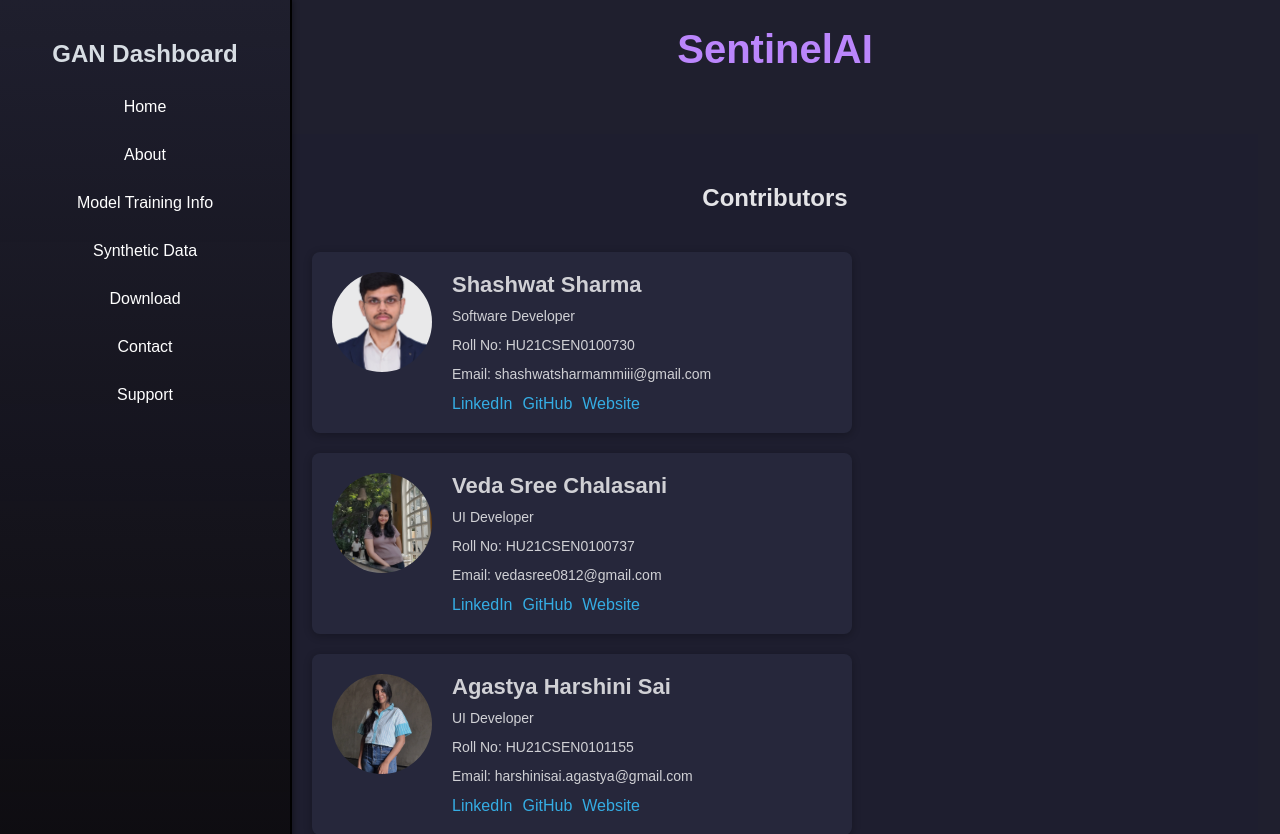
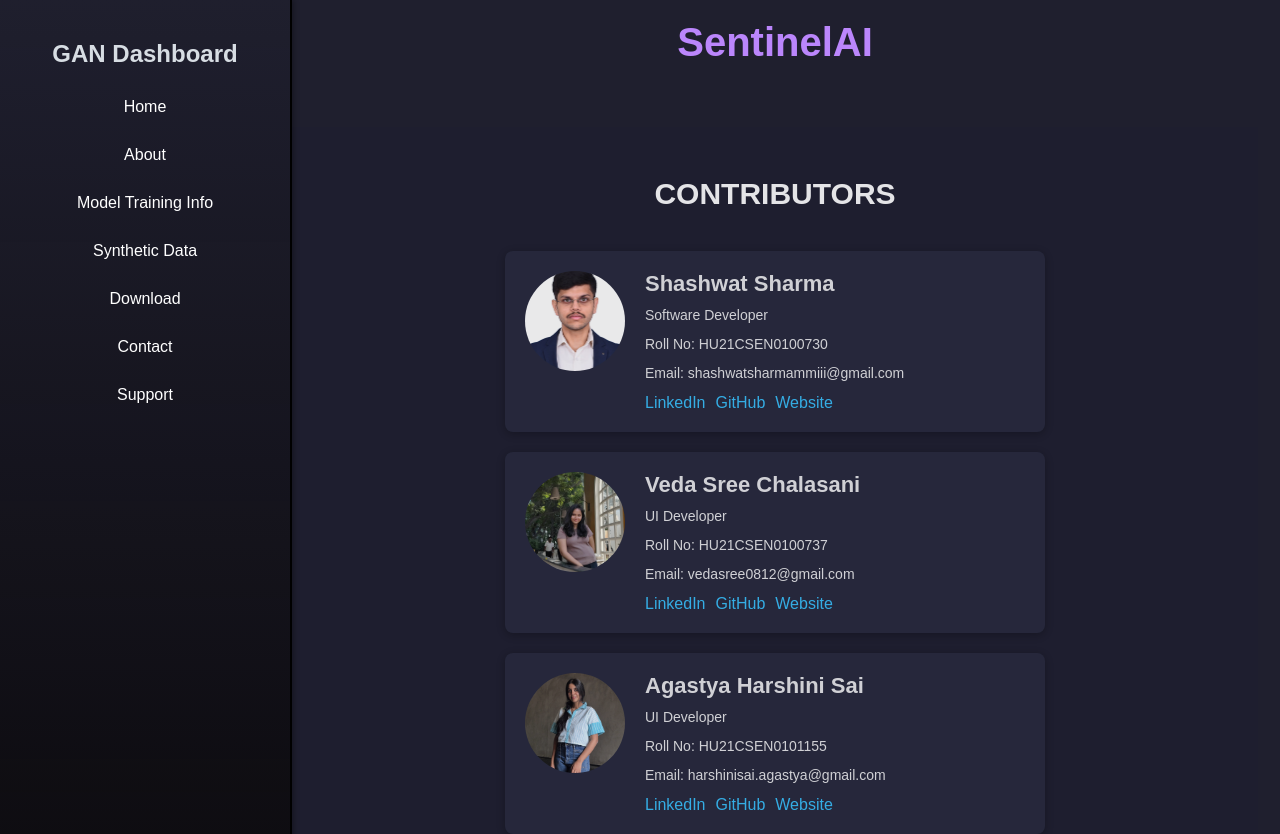
Before and after one commit to Itz-Shashwat/sentinelAI, a React (Create React App) app in the folder sentinelai/: page /contact in a window 1280 px wide. Shown: the top 834 px of the page. Built offline with nearby package versions, Linux system fonts and the light colour scheme.

Commit message:
Fine tuning

```diff
--- a/sentinelai/src/Contact.js
+++ b/sentinelai/src/Contact.js
@@ -44,7 +44,7 @@ function Contact() {
             <div style={mainStyle}>
                 {/* Header */}
                 <div style={headerStyle}>
-                    <h1 style={{ fontSize: "2.5rem", color: "#bb86fc" }}>SentinelAI</h1>
+                    <h1 style={{ fontSize: "2.5rem", color: "#bb86fc", marginTop:"20px" }}>SentinelAI</h1>
                 </div>
                 {/* Content Section */}
                 <section style={contentStyle}>
--- a/sentinelai/src/Team.js
+++ b/sentinelai/src/Team.js
@@ -13,6 +13,8 @@ const styles = {
     fontFamily: "Arial, sans-serif",
     minHeight: "100vh",
     display: "flex",
+    justifyContent:"center",
+    alignItems:"center",
     flexDirection: "column", // Stacks the sections vertically
     gap: "20px", // Adds spacing between sections
   },
@@ -63,7 +65,9 @@ const styles = {
     textAlign: "center",  // This aligns the text to the center
     margin: "0 auto",  // Ensure the header takes up full width and centers within container
     marginBottom: "20px", // Space below the header
-    marginTop: "30px", // Space above the header
+    marginTop: "30px",
+    fontSize:"30px",
+    textTransform:"uppercase", // Space above the header
   },
 };
 
```
